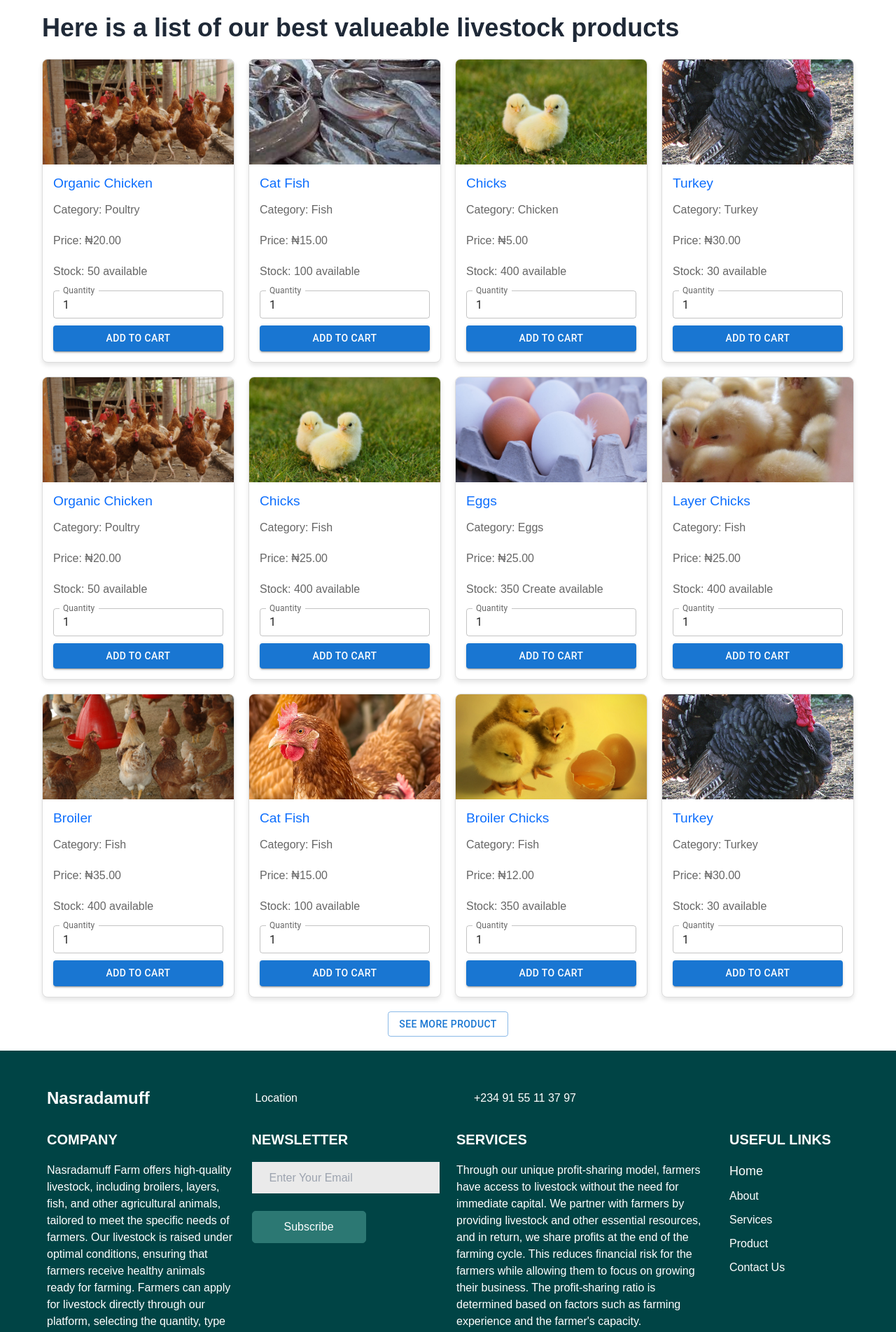
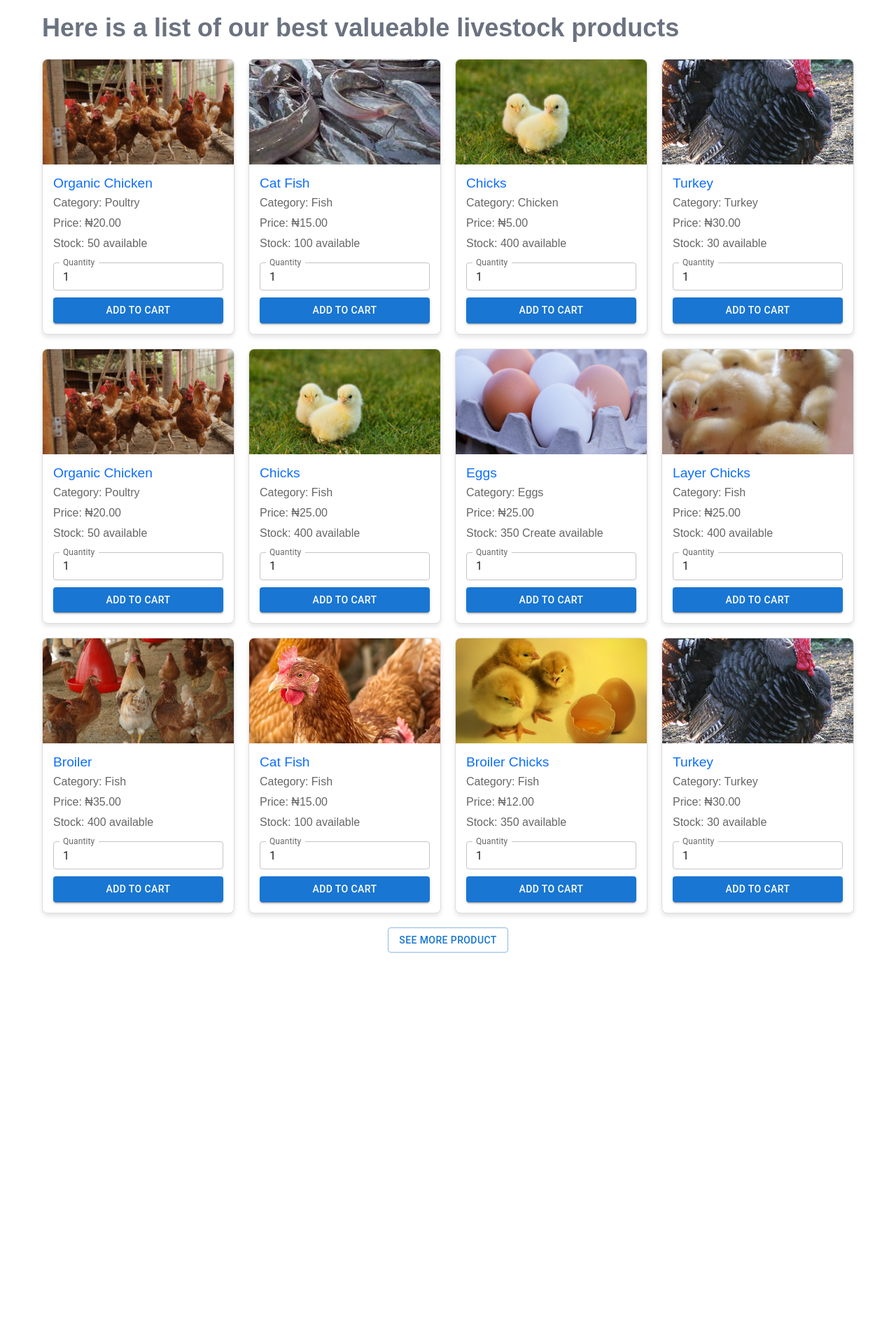
Before and after one commit to bolaji2274/backend-conf, a React (Create React App) app in the folder frontend/: page /store in a window 1280 px wide. Shown: the top 1903 px of the page at 70% size. After the commit the page ends 1381 px from the top, so only its background shows below. Built offline with nearby package versions, Linux system fonts and the light colour scheme.

Commit message:
product link description modified

```diff
--- a/frontend/src/pages/Product.js
+++ b/frontend/src/pages/Product.js
@@ -47,11 +47,15 @@ const ProductList = () => {
             </Link>
             <div className="product-details">
               <Link to={`/product/${product.id}`}>
+              <div>
+
                 <h3>{product.name}</h3>
-              </Link>
+
               <p>Category: {product.category}</p>
               <p>Price: ₦{product.price.toFixed(2)}</p>
               <p>Stock: {product.stock} available</p>
+              </div>
+               </Link>
 
               <TextField
                 label="Quantity"
--- a/frontend/src/pages/ProductDescription.js
+++ b/frontend/src/pages/ProductDescription.js
@@ -37,7 +37,7 @@ const ProductDescription = () => {
 
   return (
     <>
-    <Nav />
+    {/* <Nav /> */}
     <div className="product-description-container">
       <img src={product.image} alt={product.name} className="product-image-id" />
       <div className="product-details">
@@ -77,7 +77,7 @@ const ProductDescription = () => {
         </Typography>
       </div>
     </div>
-    <AppFooter />
+    {/* <AppFooter /> */}
         </>
   );
 };
--- a/frontend/src/pages/StoreProduct.js
+++ b/frontend/src/pages/StoreProduct.js
@@ -31,10 +31,10 @@ const StoreProduct = () => {
   return (
     <>
     {/* <Nav /> */}
-      <div className="product-list-container">
+      <div className="product-list-container mt-10">
 
       <motion.h2
-                    className="text-4xl font-semibold text-gray-800 mb-4"
+                    className="text-4xl font-semibold text-gray-500 mb-4"
                     initial={{ opacity: 0 }}
                     whileInView={{ opacity: 1 }}
                     transition={{ delay: 0.3 }}
@@ -48,12 +48,16 @@ const StoreProduct = () => {
               <img src={product.image} alt={product.name} className="product-image" />
             </Link>
             <div className="product-details">
-              <Link to={`/product/${product.id}`}>
+               <Link to={`/product/${product.id}`}>
+              <div>
+
                 <h3>{product.name}</h3>
-              </Link>
+
               <p>Category: {product.category}</p>
               <p>Price: ₦{product.price.toFixed(2)}</p>
               <p>Stock: {product.stock} available</p>
+              </div>
+               </Link>
 
               <TextField
                 label="Quantity"
@@ -91,7 +95,7 @@ const StoreProduct = () => {
         </Link>
       </div>
     </div>
-    <AppFooter />
+    {/* <AppFooter /> */}
         </>
   );
 };
```
